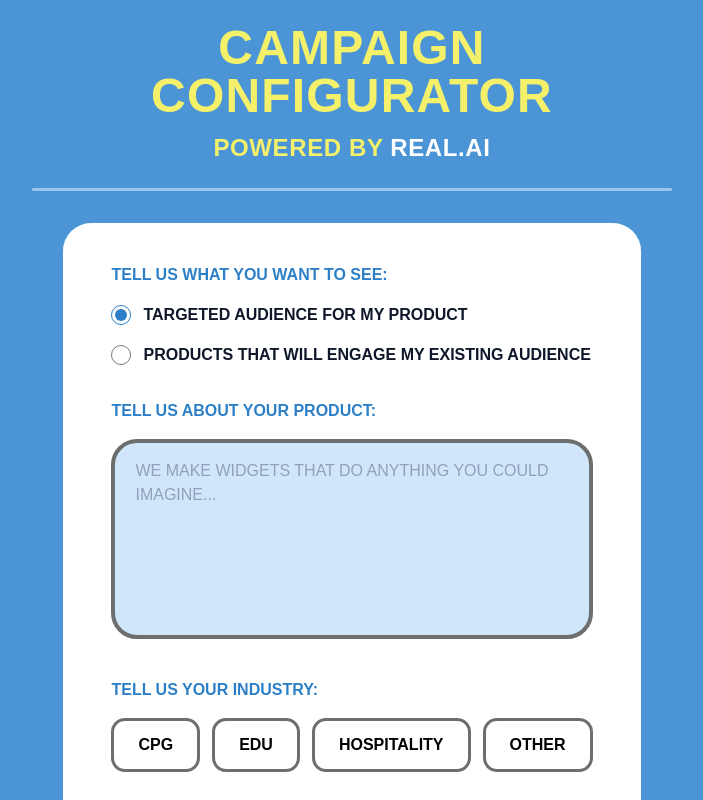
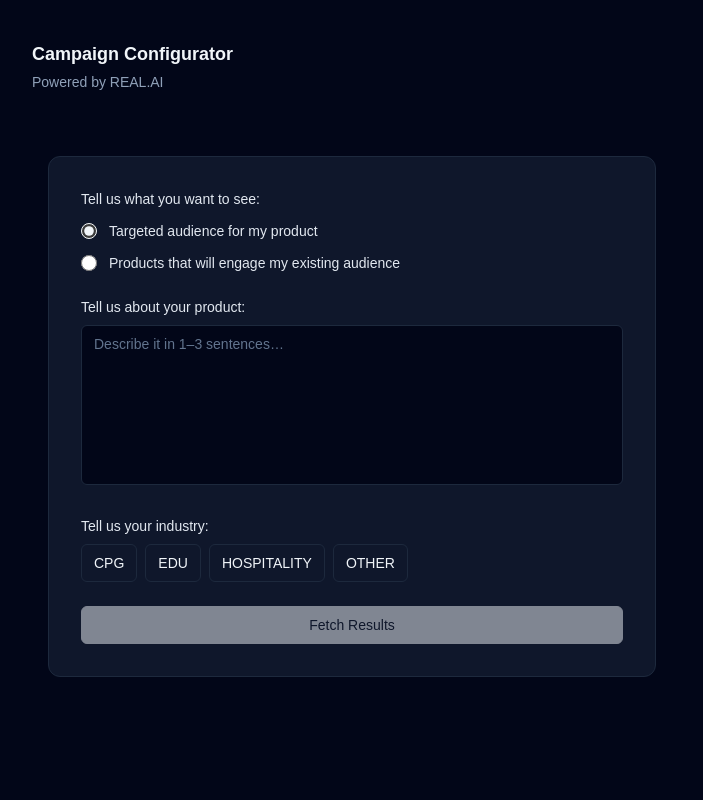
Before and after one commit to Lopez4163/RealAI_Campaign_Config, a Next.js app: page / in a window 1280 px wide. Shown: the top 800 px of the page, without its empty margins (288-991 px from the left). Built offline with nearby package versions, Linux system fonts and the light colour scheme.

Commit message:
v1 completed, flow is working

```diff
--- a/app/components/form.tsx
+++ b/app/components/form.tsx
@@ -25,92 +25,69 @@ export default function Form({ userContext, setUserContext, handleSubmit, error
 
 
   return (
-    <div className="min-h-screen bg-[#4B95D6] flex flex-col items-center px-4 ">
+<div className="min-h-screen bg-slate-950 text-slate-100 flex flex-col items-center px-4 py-10">
   {/* CARD */}
-    <div className="w-full max-w-[640px] mt-8">
-      <form onSubmit={handleSubmit}
-        className="bg-white rounded-[28px]
-                   px-6 py-6
-                   sm:px-8 sm:py-8
-                   md:px-12 md:py-10
-                   shadow-[0_12px_0_rgba(0,0,0,0.08)]
-                   space-y-8"
+  <div className="w-full max-w-[640px]">
+    <form
+      onSubmit={handleSubmit}
+      className="rounded-xl border border-slate-800 bg-slate-900 p-6 sm:p-8 space-y-6"
     >
       {/* CAMPAIGN TYPE */}
-        <div className="space-y-4">
-          <h2 className="text-[#2D80C7] font-extrabold uppercase">
+      <div className="space-y-3">
+        <h2 className="text-sm font-medium text-slate-200">
           Tell us what you want to see:
         </h2>
 
-          <label className="flex items-center gap-3">
+        <label className="flex items-center gap-3 cursor-pointer">
           <input
             type="radio"
             name="campaignType"
             checked={campaignType === "audience"}
             onChange={() =>
-                setUserContext((prev) => ({
-                  ...prev,
-                  campaignType: "audience",
-                }))
+              setUserContext((prev) => ({ ...prev, campaignType: "audience" }))
             }
-              className="h-5 w-5 accent-[#2D80C7]"
+            className="h-4 w-4 accent-slate-100 cursor-pointer"
           />
-            <span className="font-extrabold uppercase text-slate-900">
+          <span className="text-sm text-slate-200">
             Targeted audience for my product
           </span>
         </label>
 
-          <label className="flex items-center gap-3">
+        <label className="flex items-center gap-3 cursor-pointer">
           <input
             type="radio"
             name="campaignType"
             checked={campaignType === "product"}
             onChange={() =>
-                setUserContext((prev) => ({
-                  ...prev,
-                  campaignType: "product",
-                }))
+              setUserContext((prev) => ({ ...prev, campaignType: "product" }))
             }
-              className="h-5 w-5 accent-[#2D80C7]"
+            className="h-4 w-4 accent-slate-100 cursor-pointer"
           />
-            <span className="font-extrabold uppercase text-slate-900">
+          <span className="text-sm text-slate-200">
             Products that will engage my existing audience
           </span>
         </label>
       </div>
 
       {/* DESCRIPTION */}
-        <div className="space-y-4">
-          <h2 className="text-[#2D80C7] font-extrabold uppercase">
-            {label}:
-          </h2>
+      <div className="space-y-2">
+        <h2 className="text-sm font-medium text-slate-200">{label}:</h2>
         <textarea
-            placeholder="WE MAKE WIDGETS THAT DO ANYTHING YOU COULD IMAGINE..."
+          placeholder="Describe it in 1–3 sentences…"
           value={description}
           onChange={(e) =>
-              setUserContext((prev) => ({
-                ...prev,
-                description: e.target.value,
-              }))
+            setUserContext((prev) => ({ ...prev, description: e.target.value }))
           }
-            className="w-full resize-none rounded-[26px]
-                       bg-[#CFE6FB] border-[4px] border-[#6E6E6E]
-                       px-5 py-4 min-h-[160px] sm:min-h-[200px]
-                       text-slate-800 placeholder-slate-400
-                       focus:outline-none"
+          className="w-full min-h-[160px] resize-none rounded-md border border-slate-800 bg-slate-950 px-3 py-2 text-sm text-slate-100 placeholder:text-slate-500 focus:outline-none"
         />
-        {error && (
-            <h1 className='text-red-600'>{error}</h1>
-        )}
+        {error && <p className="text-sm text-red-400">Please enter a description.</p>}
       </div>
 
       {/* INDUSTRY */}
-        <div className="space-y-4">
-          <h2 className="text-[#2D80C7] font-extrabold uppercase">
-            Tell us your industry:
-          </h2>
+      <div className="space-y-2">
+        <h2 className="text-sm font-medium text-slate-200">Tell us your industry:</h2>
 
-          <div className="flex flex-wrap gap-3">
+        <div className="flex flex-wrap gap-2">
           {[
             { label: "CPG", value: "consumer-product-goods" },
             { label: "EDU", value: "education" },
@@ -121,16 +98,13 @@ export default function Form({ userContext, setUserContext, handleSubmit, error
               type="button"
               onClick={() => {
                 setOtherToggle(false);
-                  setUserContext((prev) => ({
-                    ...prev,
-                    industry: opt.value,
-                  }));
+                setUserContext((prev) => ({ ...prev, industry: opt.value }));
               }}
-                className={`rounded-[14px] px-6 py-3 border-[3px] font-extrabold uppercase text-black
+              className={`rounded-md border px-3 py-2 text-sm font-medium cursor-pointer hover:bg-slate-800
                 ${
                   industry === opt.value && !otherToggle
-                      ? "bg-[#4B95D6] border-[#6E6E6E]"
-                      : "bg-white border-[#6E6E6E]"
+                    ? "border-slate-100 bg-slate-100 text-slate-900"
+                    : "border-slate-800 bg-slate-900 text-slate-100"
                 }`}
             >
               {opt.label}
@@ -143,11 +117,11 @@ export default function Form({ userContext, setUserContext, handleSubmit, error
               setOtherToggle(true);
               setUserContext((prev) => ({ ...prev, industry: "" }));
             }}
-              className={`rounded-[14px] px-6 py-3 border-[3px] font-extrabold uppercase text-black
+            className={`rounded-md border px-3 py-2 text-sm font-medium cursor-pointer hover:bg-slate-800
               ${
                 otherToggle
-                    ? "bg-[#4B95D6] border-[#6E6E6E]"
-                    : "bg-white border-[#6E6E6E]"
+                  ? "border-slate-100 bg-slate-100 text-slate-900"
+                  : "border-slate-800 bg-slate-900 text-slate-100"
               }`}
           >
             OTHER
@@ -157,17 +131,12 @@ export default function Form({ userContext, setUserContext, handleSubmit, error
         {otherToggle && (
           <input
             type="text"
-              placeholder="TYPE YOUR INDUSTRY HERE"
+            placeholder="Type your industry…"
             value={industry ?? ""}
             onChange={(e) =>
-                setUserContext((prev) => ({
-                  ...prev,
-                  industry: e.target.value,
-                }))
+              setUserContext((prev) => ({ ...prev, industry: e.target.value }))
             }
-              className="w-full rounded-[16px] border-[3px] border-[#6E6E6E]
-                         px-4 py-3 text-slate-800 placeholder-slate-400
-                         focus:outline-none"
+            className="w-full rounded-md border border-slate-800 bg-slate-950 px-3 py-2 text-sm text-slate-100 placeholder:text-slate-500 focus:outline-none"
           />
         )}
       </div>
@@ -176,23 +145,13 @@ export default function Form({ userContext, setUserContext, handleSubmit, error
       <button
         type="submit"
         disabled={!description || !description.trim()}
-          className="w-full rounded-full bg-[#F4F06A] py-4
-                     text-[#2D80C7] font-extrabold uppercase tracking-wide text-xl
-                     shadow-[0_6px_0_rgba(0,0,0,0.18)]
-                     active:translate-y-[2px]
-                     disabled:opacity-60 disabled:cursor-not-allowed disabled:shadow-none disabled:active:translate-y-0
-                     "
+        className="w-full rounded-md border border-slate-100 bg-slate-100 px-4 py-2 text-sm font-medium text-slate-900 cursor-pointer hover:bg-white disabled:cursor-not-allowed disabled:opacity-50"
       >
         Fetch Results
       </button>
-        {error && (
-            <h1 className='text-red-600'>{error}</h1>
-        )}
     </form>
   </div>
 </div>
 
-
-
   )
 }
--- a/app/page.tsx
+++ b/app/page.tsx
@@ -50,52 +50,79 @@ export default function Home() {
       }
       if (isLoading) {
         return (
-          <main className="min-h-screen flex items-center justify-center">
-            <div className="text-center">
-              <div className="text-lg font-semibold">Generating your campaign…</div>
-              <div className="opacity-70 mt-2">This usually takes a few seconds.</div>
+          <main className="min-h-screen bg-slate-950 text-slate-100 px-4 py-10">
+            <div className="mx-auto w-full max-w-[640px]">
+              <div className="rounded-lg border border-slate-800 bg-slate-900 p-6">
+                <div className="text-sm font-medium">Generating…</div>
+                <div className="mt-1 text-sm text-slate-400">This usually takes a few seconds.</div>
+              </div>
             </div>
           </main>
         );
       }
 
-      if(formOutPut) {
+
+      if (formOutPut) {
         return (
-          <main>
-            <ul className="mt-6 space-y-2">
+          <main className="min-h-screen bg-slate-950 text-slate-100 px-4 py-10">
+            <div className="mx-auto w-full max-w-[640px] space-y-4">
+              <div className="rounded-lg border border-slate-800 bg-slate-900 p-6">
+
+                <div className="rounded-md border border-slate-800 bg-slate-950/40 p-3">
+                  <div className="mb-2 text-xs font-medium uppercase tracking-wide text-slate-400">
+                    Parsed output
+                  </div>
+
+                  <ul className="space-y-2">
                     {Object.entries(formOutPut).map(([key, value]) => (
-                <li key={key} className="rounded border p-3">
-                  <span className="font-semibold capitalize">
+                      <li
+                        key={key}
+                        className="rounded-md border border-slate-800 bg-slate-950/60 p-3 text-sm"
+                      >
+                        <span className="font-medium capitalize text-slate-200">
                           {key.replace(/_/g, " ")}:
                         </span>{" "}
-                  {value}
+                        <span className="text-slate-300">{value}</span>
                       </li>
                     ))}
                   </ul>
-            <button onClick={() => {
-              setFormOutput(null)
-            }}>
+                </div>
+
+                {/* Raw JSON*/}
+                <div className="mt-6 rounded-md border border-slate-800 bg-slate-950/40 p-3">
+                  <div className="mb-2 text-xs font-medium uppercase tracking-wide text-slate-400">
+                    Raw output
+                  </div>
+
+                  <pre className="max-h-[300px] overflow-auto rounded-md bg-black/80 p-3 text-xs text-slate-200">
+                    {JSON.stringify(formOutPut, null, 2)}
+                  </pre>
+                </div>
+
+                {/* Reset */}
+                <button
+                  type="button"
+                  onClick={() => setFormOutput(null)}
+                  className="mt-4 inline-flex items-center justify-center rounded-md border border-slate-800 bg-slate-900 px-3 py-2 text-sm font-medium text-slate-100 hover:bg-slate-800 cursor-pointer"
+                >
                   Back
                 </button>
+
+              </div>
+            </div>
           </main>
         );
       }
 
       return (
-    <div className="min-h-screen bg-[#4B95D6] flex flex-col items-center px-4 pb-10">
+        <div className="min-h-screen bg-slate-950 text-slate-100 px-4 py-10">
+          <div className="mx-auto w-full max-w-[640px] space-y-6">
             {/* HEADER */}
-        <div className="w-full max-w-[640px] text-center mt-6">
-          <h1 className="text-[#F4F06A] font-extrabold tracking-wide
-                        text-4xl sm:text-5xl md:text-5xl">
-            CAMPAIGN CONFIGURATOR
-          </h1>
+            <div className="space-y-1">
+              <h1 className="text-lg font-semibold text-slate-100">Campaign Configurator</h1>
+              <p className="text-sm text-slate-400">Powered by REAL.AI</p>
+            </div>
 
-          <div className="mt-3 text-[#F4F06A] font-extrabold tracking-wide
-                          text-xl sm:text-2xl md:text-2xl">
-            POWERED BY <span className="text-white">REAL.AI</span>
-          </div>
-          <div className="mt-6 h-[3px] bg-white/45 w-full rounded-full" />
-        </div>
               <Form
                 userContext={userContext}
                 setUserContext={setUserContext}
@@ -103,5 +130,6 @@ export default function Home() {
                 error={error}
               />
           </div>
+        </div>
       );
     }
```
Lines whose indentation alone changed are shown as unchanged.
